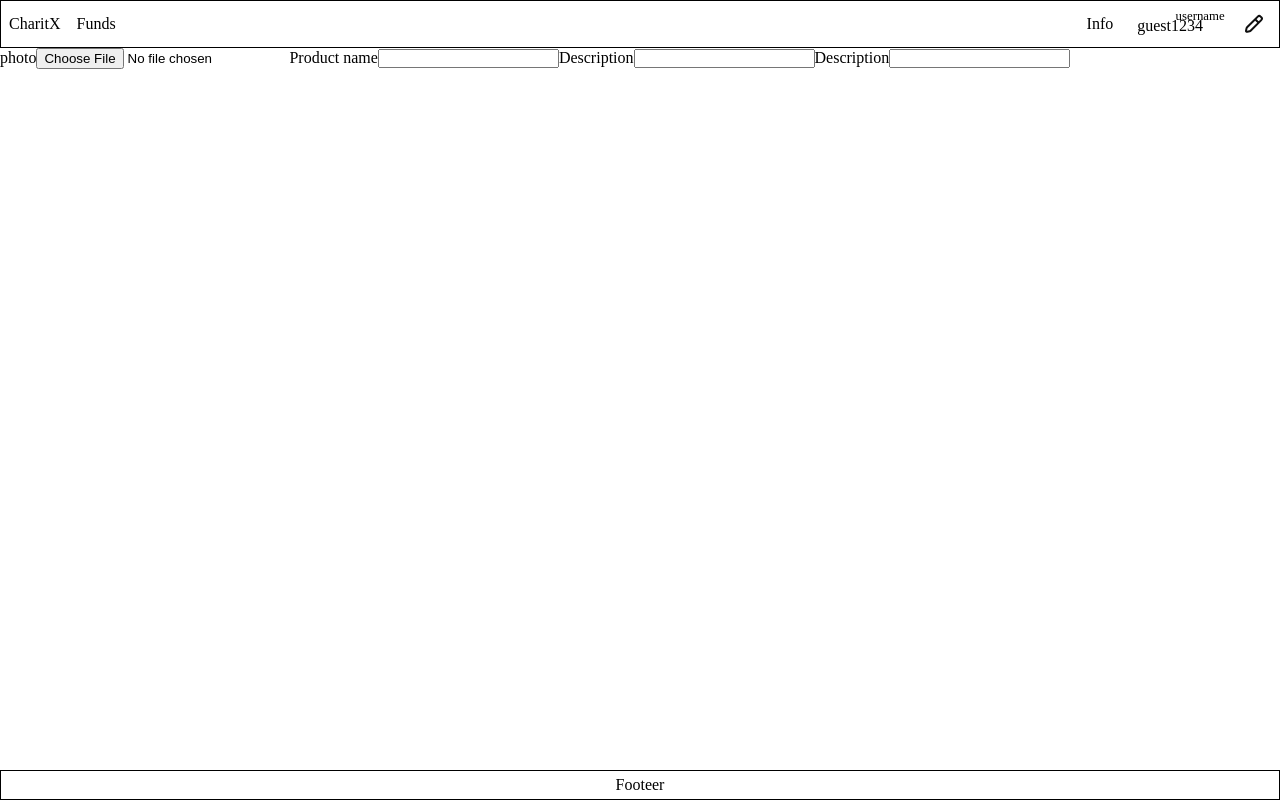
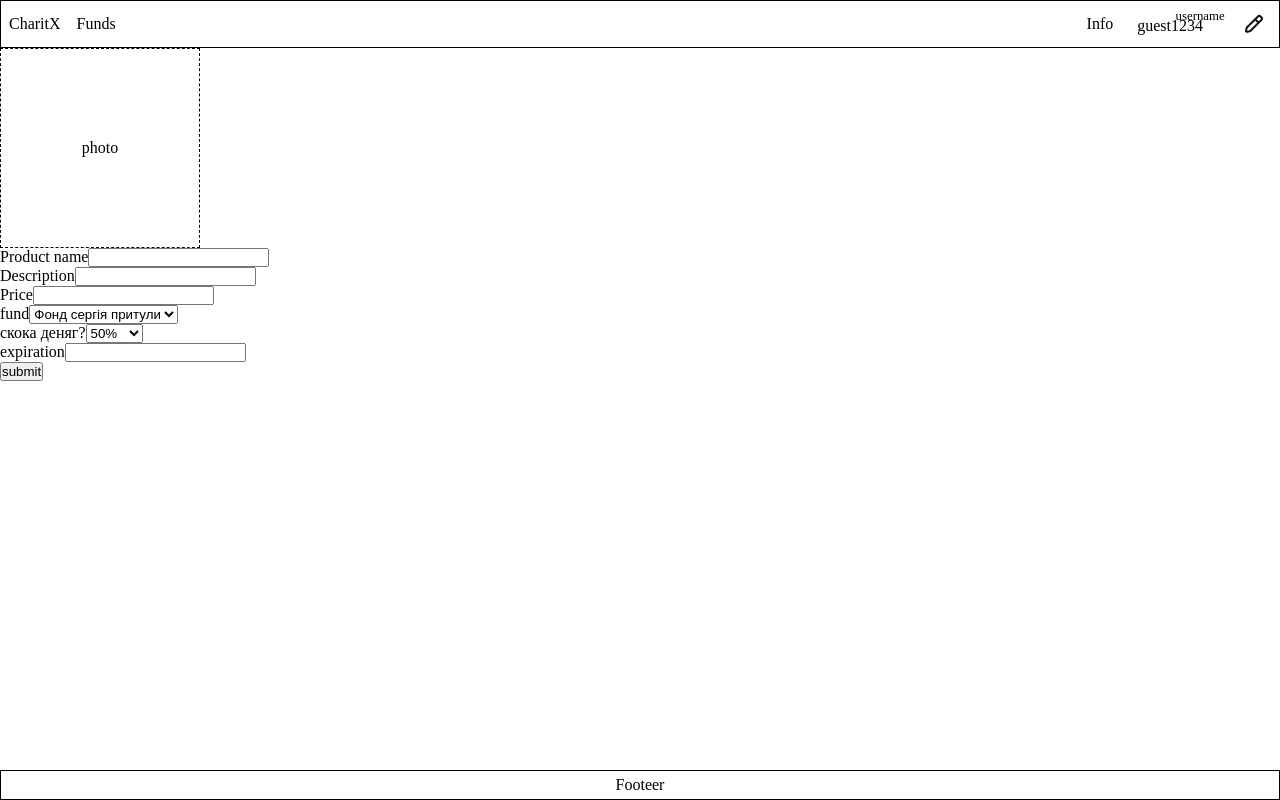
Before and after one commit to DevX-kyiv-inc/INT20H-frontend, a React (Vite) app: page /create in a window 1280 px wide. Built offline with nearby package versions, Linux system fonts and the light colour scheme.

Commit message:
rest form

```diff
--- /dev/null
+++ b/src/env/config.jsx
@@ -0,0 +1,16 @@
+const BS = "backend.elastic-beam-domination.aws.com";
+
+const REST = {
+   postCreate: `${BS}/api/v2/create-auction-product`,
+   getAll: (index, closed, filter) =>
+      `${BS}/api/v2/auction-products?index=${index}&closed=${closed}true&filter=${filter}`,
+   getOne: (id) => `${BS}/api/v2/auction-product?id=${id}`
+};
+
+const SOCKET = {
+   connect: `${BS}/api/websocket/oleg`,
+   topic: `yaya ee cocojango`
+}
+
+
+export {REST, SOCKET};
--- a/src/pages/ProductForm.jsx
+++ b/src/pages/ProductForm.jsx
@@ -1,26 +1,133 @@
+import { useState } from "react";
+
+import "./ProductForm.scss";
+
+import  {REST} from "../env/config.jsx";
+
+
 export default function ProductForm() {
+   // photo
+   const [image, setImage] = useState(null);
+   const formData = new FormData();
+   formData.append("file", image);
+
+   // name
+   const [name, setName] = useState("");
+
+   // description
+   const [desc, setDesc] = useState("");
+
+   // price
+   const [price, setPrice] = useState("");
+
+   // fundType
+   const [fund, setFund] = useState("1");
+
+   // fundType
+   const [fundPercentage, setFundPercentage] = useState("50");
+
+   // expiraion
+   const [minutes, setMinutes] = useState("");
+
+   function generateExpirationDate(mins) {
+      const currentDate = new Date();
+      const newDate = new Date(currentDate.getTime() + mins * 60000);
+      return newDate;
+   }
+
    const submit = (e) => {
       e.preventDefault();
+      const sendData = {
+         name,
+         desc,
+
+         authorName: "oleg",
+         contact: "@bhd_shvk04",
+
+         price,
+
+         fund,
+         fundPercentage,
+
+         expirationTime: generateExpirationDate(minutes)
+      };
+      console.log(sendData);
+      fetch(REST.postCreate,{headers:{
+         ...sendData
+      },
+      body : formData
+   })
    };
    return (
       <main>
-         <form className="form">
-            <label>
+         <form className="product-form" onSubmit={submit}>
+            <label className="photo">
                <span>photo</span>
-               <input type="file" />
+               <input
+                  type="file"
+                  onChange={({ target }) => {
+                     const fileX = target.files[0];
+                     fileX && setImage(fileX);
+                  }}
+                  hidden
+               />
             </label>
-            <label className="product-name">
+            <label className="name">
                <span>Product name</span>
-               <input type="text" />
+               <input
+                  type="text"
+                  value={name}
+                  onChange={({ target }) => setName(() => target.value)}
+               />
             </label>
-            <label className="product-description">
+            <label className="description">
                <span>Description</span>
-               <input type="text" />
+               <input
+                  type="text"
+                  value={desc}
+                  onChange={({ target }) => setDesc(() => target.value)}
+               />
             </label>
-            <label className="product-description">
-               <span>Description</span>
-               <input type="text" />
+            <label className="price">
+               <span>Price</span>
+               <input
+                  type="number"
+                  value={price}
+                  onChange={({ target }) => setPrice(() => target.value)}
+               />
             </label>
+            <label className="fund">
+               <span>fund</span>
+               <select
+                  value={fund}
+                  onChange={({ target }) => setFund(() => target.value)}
+               >
+                  <option value="1">Фонд сергія притули</option>
+                  <option value="2">Save life</option>
+                  <option value="3">KSE</option>
+                  <option value="4">KOLO</option>
+               </select>
+            </label>
+            <label className="fund-percentage">
+               <span>скока деняг?</span>
+               <select
+                  value={fundPercentage}
+                  onChange={({ target }) =>
+                     setFundPercentage(() => target.value)
+                  }
+               >
+                  <option value="50">50%</option>
+                  <option value="75">75%</option>
+                  <option value="90">90%</option>
+                  <option value="100">100%</option>
+               </select>
+            </label>
+            <label htmlFor="" className="minutes">
+               <span>expiration</span>
+               <input type="text"  value={minutes}
+                  onChange={({ target }) => setMinutes(() => target.value)}/>
+            </label>
+            <button>submit</button>
          </form>
       </main>
    );
--- /dev/null
+++ b/src/pages/ProductForm.scss
@@ -0,0 +1,14 @@
+.product-form{
+   & > * {
+      display:block;
+   }
+   .photo{
+      height: 200px;
+      aspect-ratio: 1;
+      display: flex;
+      justify-content: center;
+      align-items: center;
+      border: 1px dashed #000;
+
+   }
+}
```
